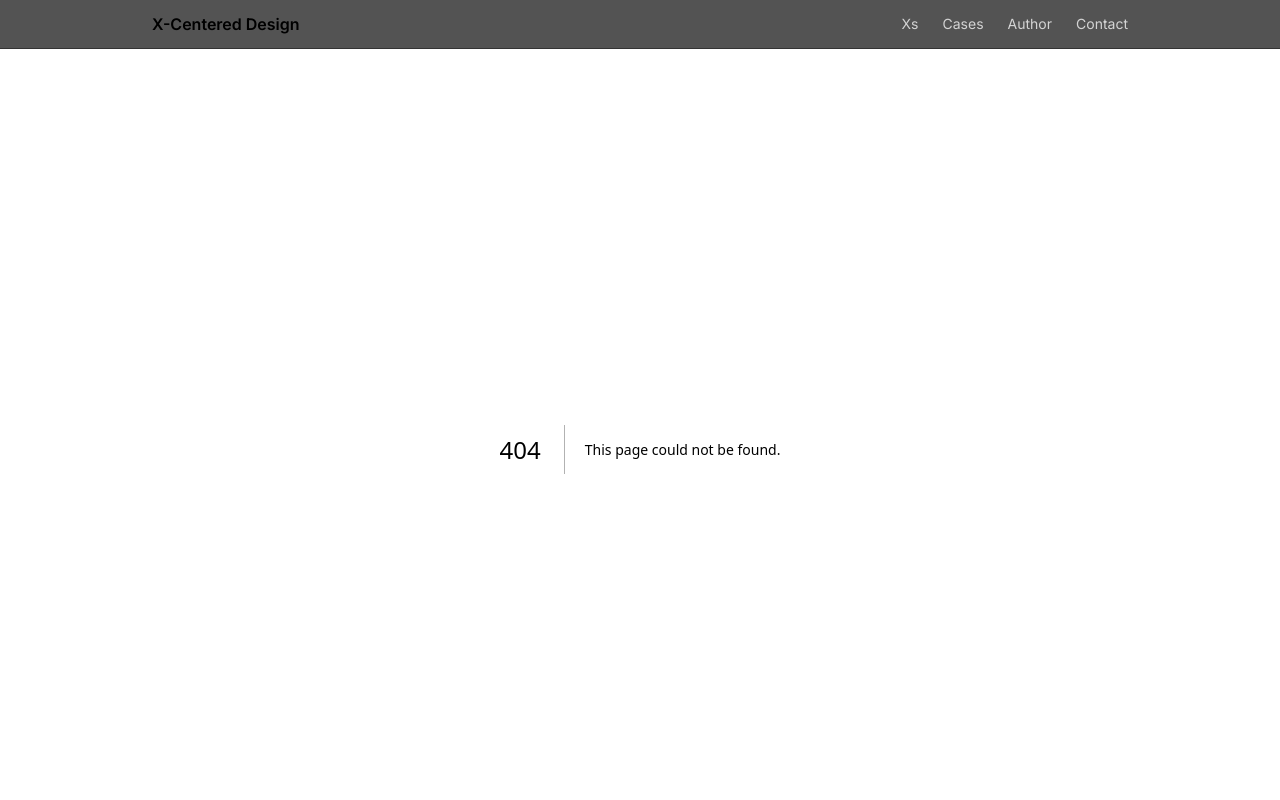
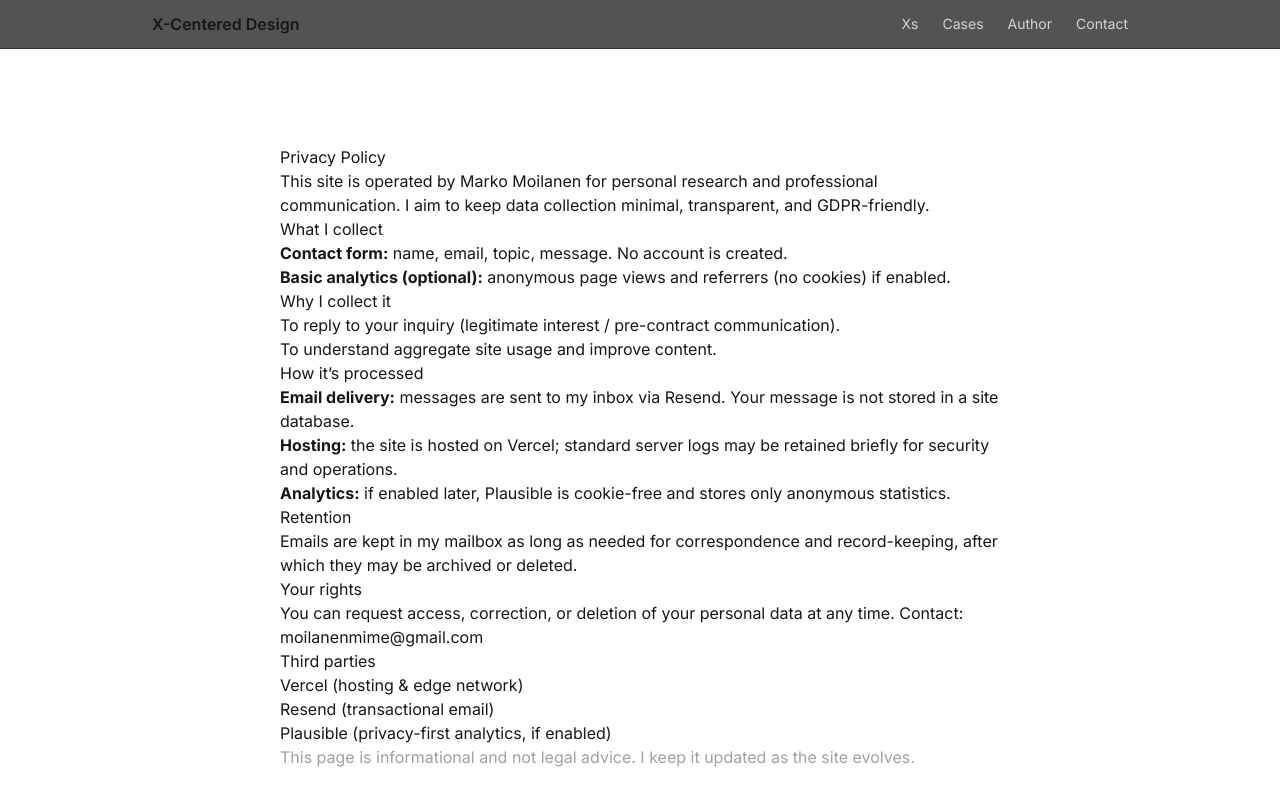
Before and after one commit to moilanenmime/xcentered, a Next.js app: page /privace in a window 1280 px wide. Before the commit this address had no page. Shown: the top 800 px of the page. Built offline with nearby package versions, Linux system fonts and the light colour scheme.

Commit message:
Add Privacy Policy page with data collection details and user rights

```diff
--- /dev/null
+++ b/app/privace/page.tsx
@@ -0,0 +1,81 @@
+export const metadata = {
+  title: "Privacy · X-Centered Design",
+  description: "What data this site collects and why.",
+};
+
+export default function PrivacyPage() {
+  return (
+    <main className="min-h-screen">
+      <section className="mx-auto max-w-3xl px-6 py-24 prose prose-invert">
+        <h1>Privacy Policy</h1>
+        <p>
+          This site is operated by Marko Moilanen for personal research and
+          professional communication. I aim to keep data collection minimal,
+          transparent, and GDPR-friendly.
+        </p>
+
+        <h2>What I collect</h2>
+        <ul>
+          <li>
+            <strong>Contact form:</strong> name, email, topic, message. No
+            account is created.
+          </li>
+          <li>
+            <strong>Basic analytics (optional):</strong> anonymous page views
+            and referrers (no cookies) if enabled.
+          </li>
+        </ul>
+
+        <h2>Why I collect it</h2>
+        <ul>
+          <li>
+            To reply to your inquiry (legitimate interest / pre-contract
+            communication).
+          </li>
+          <li>To understand aggregate site usage and improve content.</li>
+        </ul>
+
+        <h2>How it’s processed</h2>
+        <ul>
+          <li>
+            <strong>Email delivery:</strong> messages are sent to my inbox via
+            Resend. Your message is not stored in a site database.
+          </li>
+          <li>
+            <strong>Hosting:</strong> the site is hosted on Vercel; standard
+            server logs may be retained briefly for security and operations.
+          </li>
+          <li>
+            <strong>Analytics:</strong> if enabled later, Plausible is
+            cookie-free and stores only anonymous statistics.
+          </li>
+        </ul>
+
+        <h2>Retention</h2>
+        <p>
+          Emails are kept in my mailbox as long as needed for correspondence and
+          record-keeping, after which they may be archived or deleted.
+        </p>
+
+        <h2>Your rights</h2>
+        <p>
+          You can request access, correction, or deletion of your personal data
+          at any time. Contact:{" "}
+          <a href="mailto:moilanenmime@gmail.com">moilanenmime@gmail.com</a>
+        </p>
+
+        <h2>Third parties</h2>
+        <ul>
+          <li>Vercel (hosting & edge network)</li>
+          <li>Resend (transactional email)</li>
+          <li>Plausible (privacy-first analytics, if enabled)</li>
+        </ul>
+
+        <p className="text-neutral-400">
+          This page is informational and not legal advice. I keep it updated as
+          the site evolves.
+        </p>
+      </section>
+    </main>
+  );
+}
```
